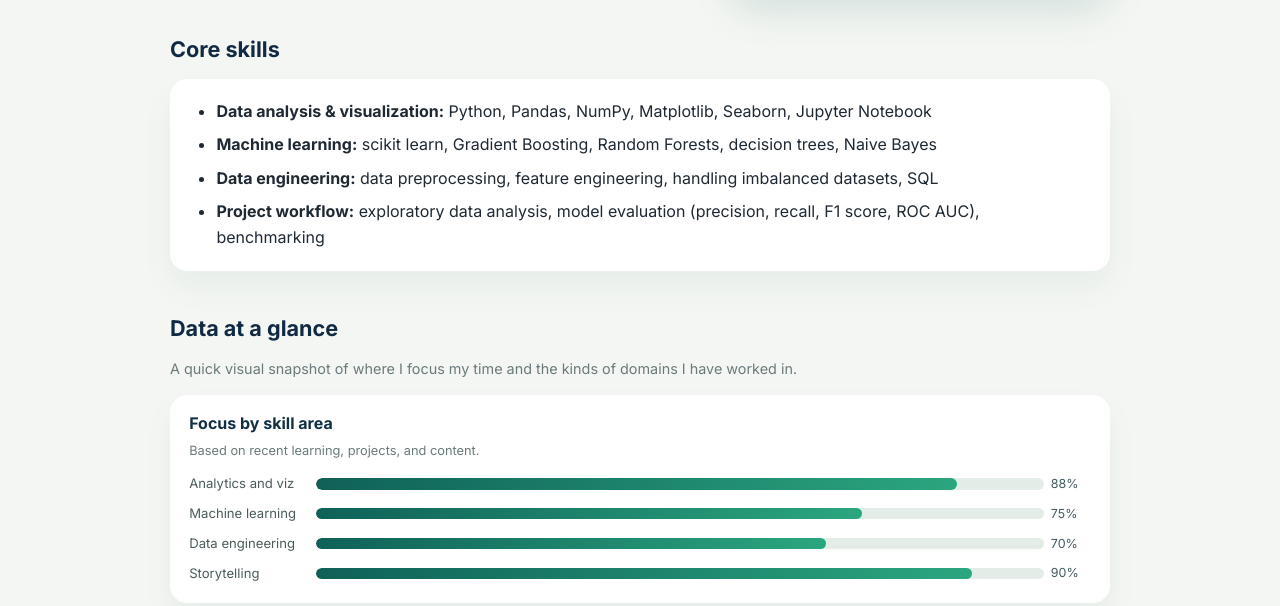
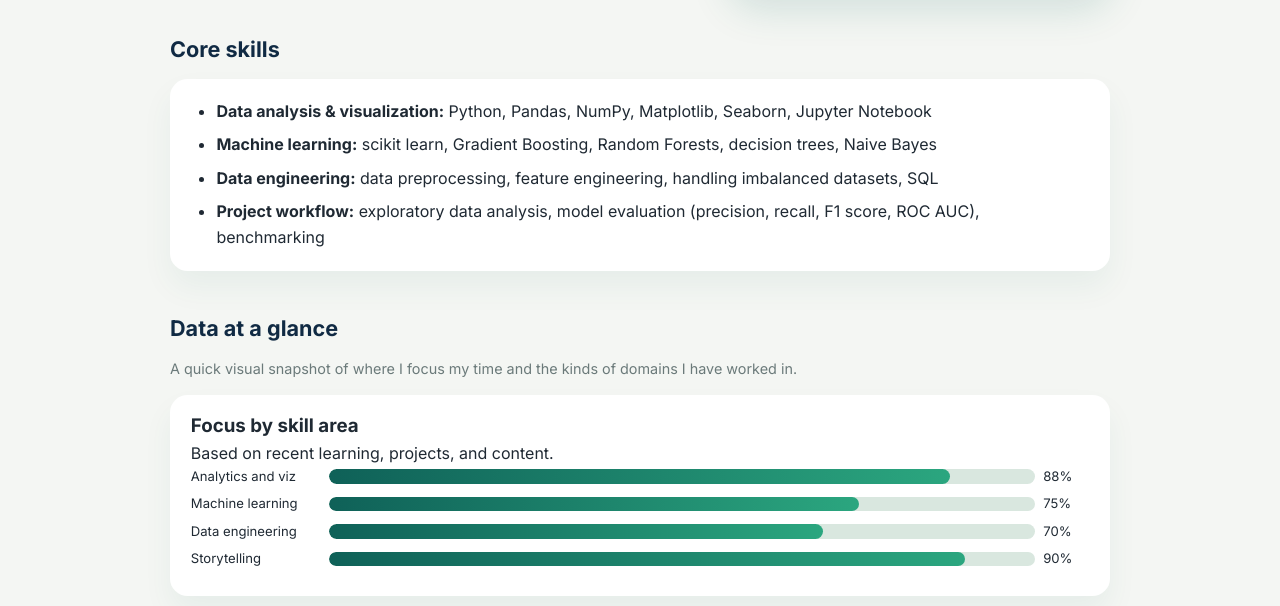
Before and after one commit to stelladeecoder/dee_carey_portfolio, a plain HTML site: page index.html in a window 1280 px wide. Shown: the part 399-1005 px from the top of the page. Drawn offline with Linux system fonts and the light colour scheme.

Commit message:
Refactor chart styles and adjust grid layout
Updated chart styles for better layout and appearance.

```diff
--- a/styles.css
+++ b/styles.css
@@ -200,51 +200,29 @@ body {
 
 .charts-grid {
   display: grid;
-  grid-template-columns: repeat(auto-fit, minmax(260px, 1fr));
-  gap: 1.2rem;
+  grid-template-columns: minmax(0, 1fr);
 }
 
 .chart-card {
   background: #ffffff;
   border-radius: 1.1rem;
-  padding: 1rem 1.2rem 1.2rem;
+  padding: 1rem 1.3rem 1.3rem;
   box-shadow: 0 16px 30px rgba(15, 97, 88, 0.06);
-}
-
-.chart-card h3 {
-  font-size: 1rem;
-  margin-bottom: 0.3rem;
-  color: #123044;
-}
-
-.chart-caption {
-  font-size: 0.8rem;
-  color: #6b7a7a;
-  margin-bottom: 0.75rem;
-}
-
-.chart-bars {
-  display: flex;
-  flex-direction: column;
-  gap: 0.55rem;
 }
 
 .chart-row {
   display: grid;
-  grid-template-columns: 120px minmax(0, 1fr) 40px;
+  grid-template-columns: 130px minmax(0, 1fr) 46px;
   align-items: center;
-  gap: 0.4rem;
+  gap: 0.5rem;
   font-size: 0.82rem;
-}
-
-.chart-label {
-  color: #4b5b5b;
+  margin-bottom: 0.4rem;
 }
 
 .chart-track {
-  background: #e4ece8;
+  background: #d9e7df;
   border-radius: 999px;
-  height: 0.7rem;
+  height: 0.9rem;
   overflow: hidden;
 }
 
@@ -254,11 +232,6 @@ body {
   background: linear-gradient(90deg, #0f6158, #2ba67f);
   width: 0;
   transition: width 0.9s ease-out;
-}
-
-.chart-value {
-  font-size: 0.78rem;
-  color: #425a63;
 }
 
 /* Bubble chart */
```
